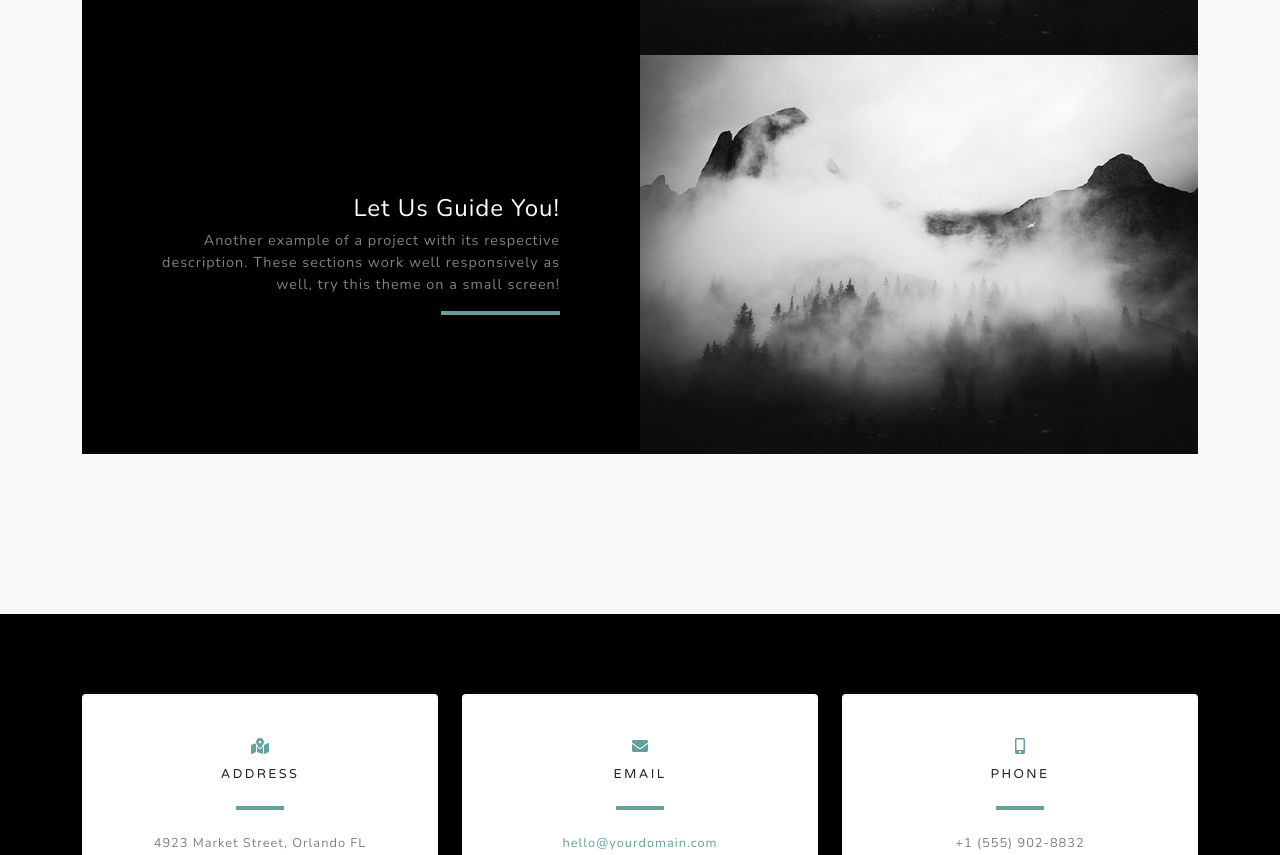
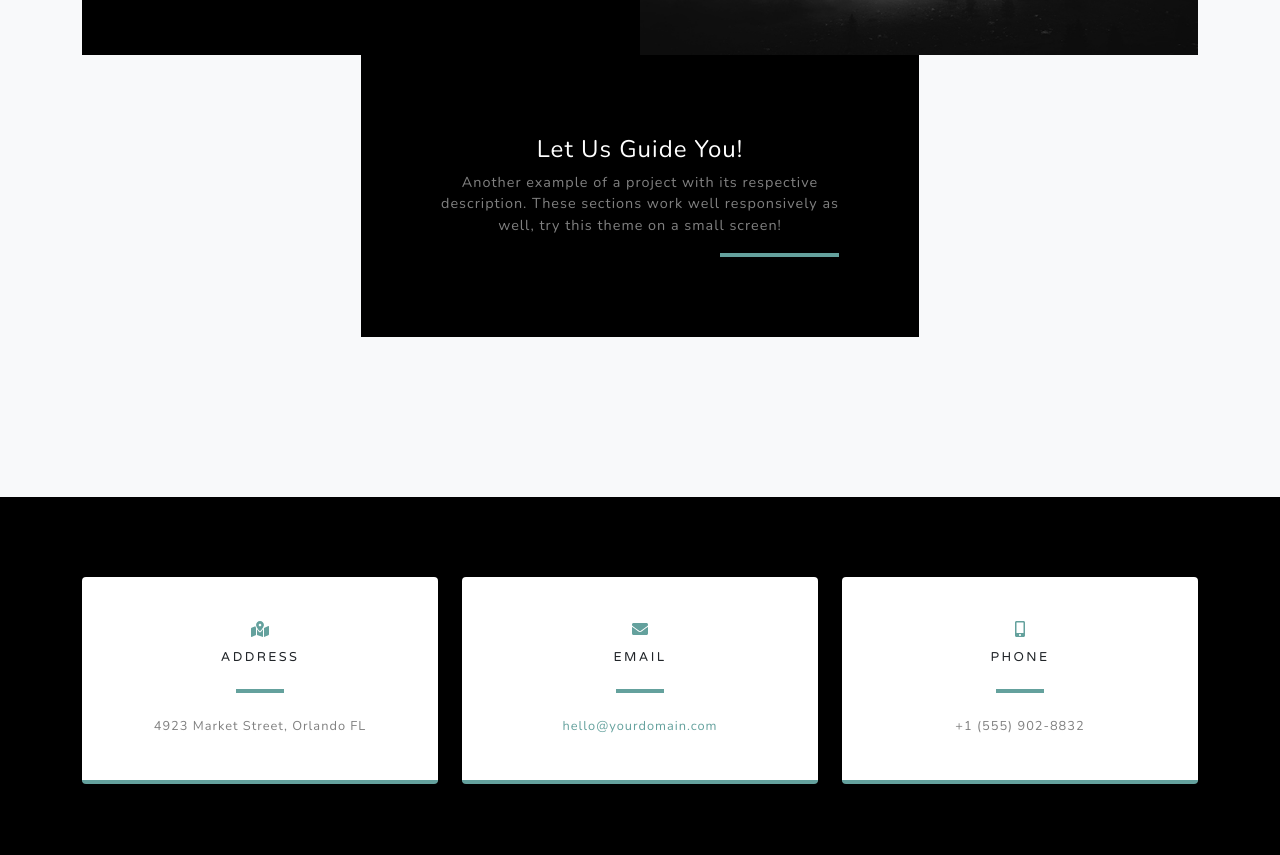
Before and after one commit to stormOntology/stormOntology.github.io, a website: page dist/index.html in a window 1280 px wide. Shown: the part 3076-3931 px from the top of the page. Drawn offline with nearby package versions, Linux system fonts and the light colour scheme.

Commit message:
Update index.html

```diff
--- a/dist/index.html
+++ b/dist/index.html
@@ -104,11 +104,11 @@
                     </div>
                 </div>
                 <div class="row justify-content-center no-gutters">
-                    <div class="col-lg-6"><img class="img-fluid" src="assets/img/demo-image-02.jpg" alt="" /></div>
+
                     <div class="col-lg-6 order-lg-first">
                         <div class="bg-black text-center h-100 project">
                             <div class="d-flex h-100">
-                                <div class="project-text w-100 my-auto text-center text-lg-right">
+                                <div class="project-text w-100 my-auto text-center">
                                     <h4 class="text-white">Let Us Guide You!</h4>
                                     <p class="mb-0 text-white-50">Another example of a project with its respective description. These sections work well responsively as well, try this theme on a small screen!</p>
                                     <hr class="d-none d-lg-block mb-0 mr-0" />
```
